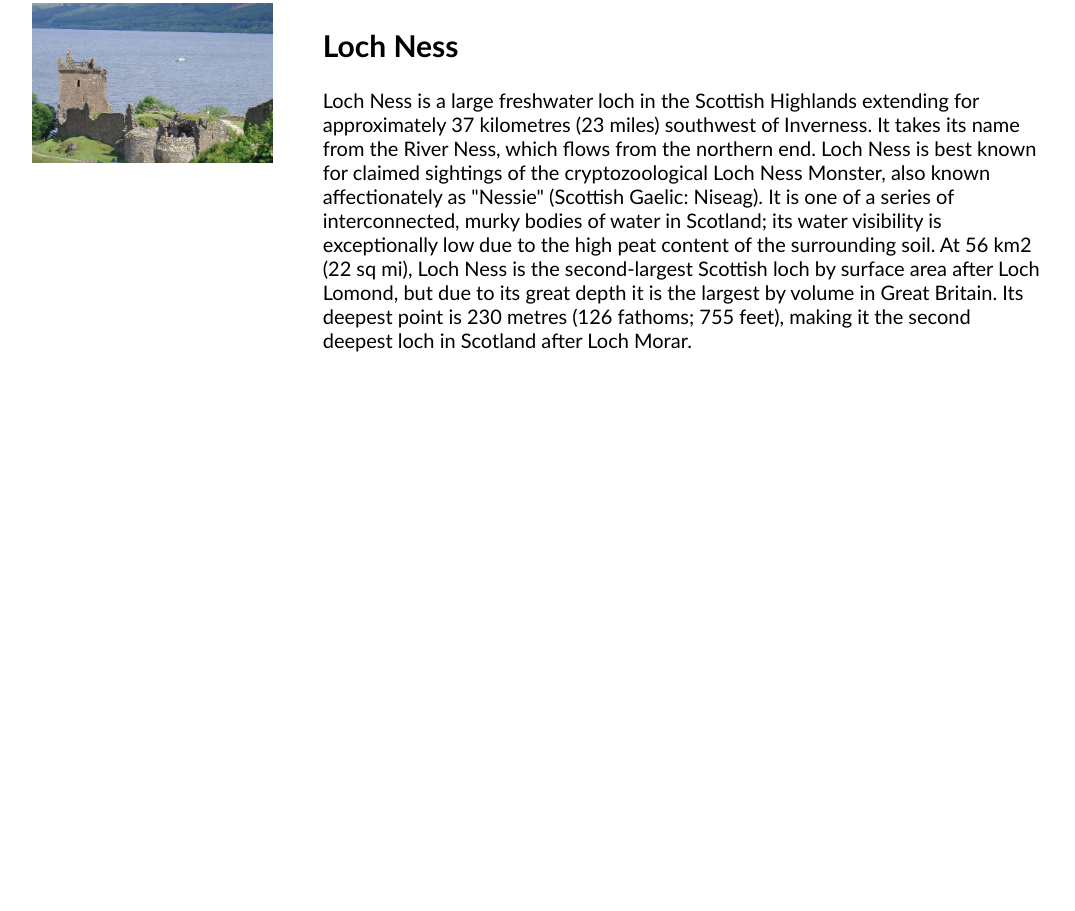
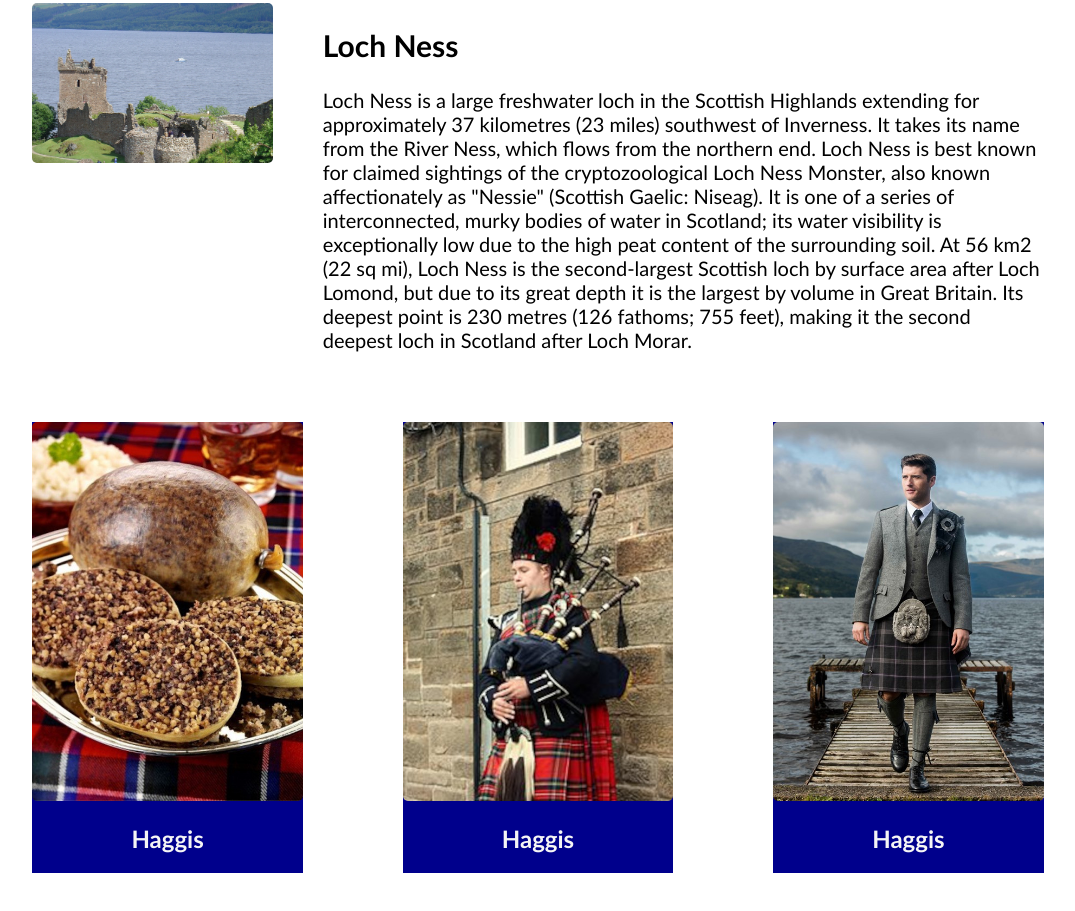
Before and after one commit to robertsc2/MyScotlandWebPage, a plain HTML site: page index.html in a window 1280 px wide. Shown: the part 1151-2062 px from the top of the page, without its empty margins (102-1177 px from the left). Before the commit the page ends 1531 px from the top, so only its background shows below. Drawn offline with Linux system fonts and the light colour scheme.

Commit message:
Three Column Done

```diff
--- a/index.html
+++ b/index.html
@@ -48,5 +48,20 @@
         </div>
     </section>
     <!-- Two Column layout end -->
+
+    <section class="three-column">
+        <div class="card">
+         <img src="./images/haggis.jpg" alt="Haggis">
+         <h2 class="card-text"> Haggis</h2>
+        </div>
+        <div class="card">
+            <img src="./images/bagpipes.jpg" alt="Bagpipes">
+            <h2 class="card-text"> Haggis</h2>
+           </div>
+        <div class="card">
+            <img src="./images/kilt.jpg" alt="Kilt">
+            <h2 class="card-text"> Haggis</h2>
+           </div>
+    </section>
 </body>
 </html>
--- a/style.css
+++ b/style.css
@@ -31,6 +31,27 @@
 
 img{
     width: 100%;
+    border-radius: 5px;
 }
 
 .info{font-size: 1.25em;}
+
+
+.three-column{
+    display: grid;
+    grid-template-columns: repeat(3, 1fr);
+    gap: 100px;
+    width: 80%;
+    margin: auto;
+    margin-top: 50px;
+    margin-bottom: 50px;
+}
+
+.card{
+    background-color:rgb(0, 0, 140) ;
+}
+
+.card-text {
+    text-align: center;
+    color: whitesmoke;
+}
```
